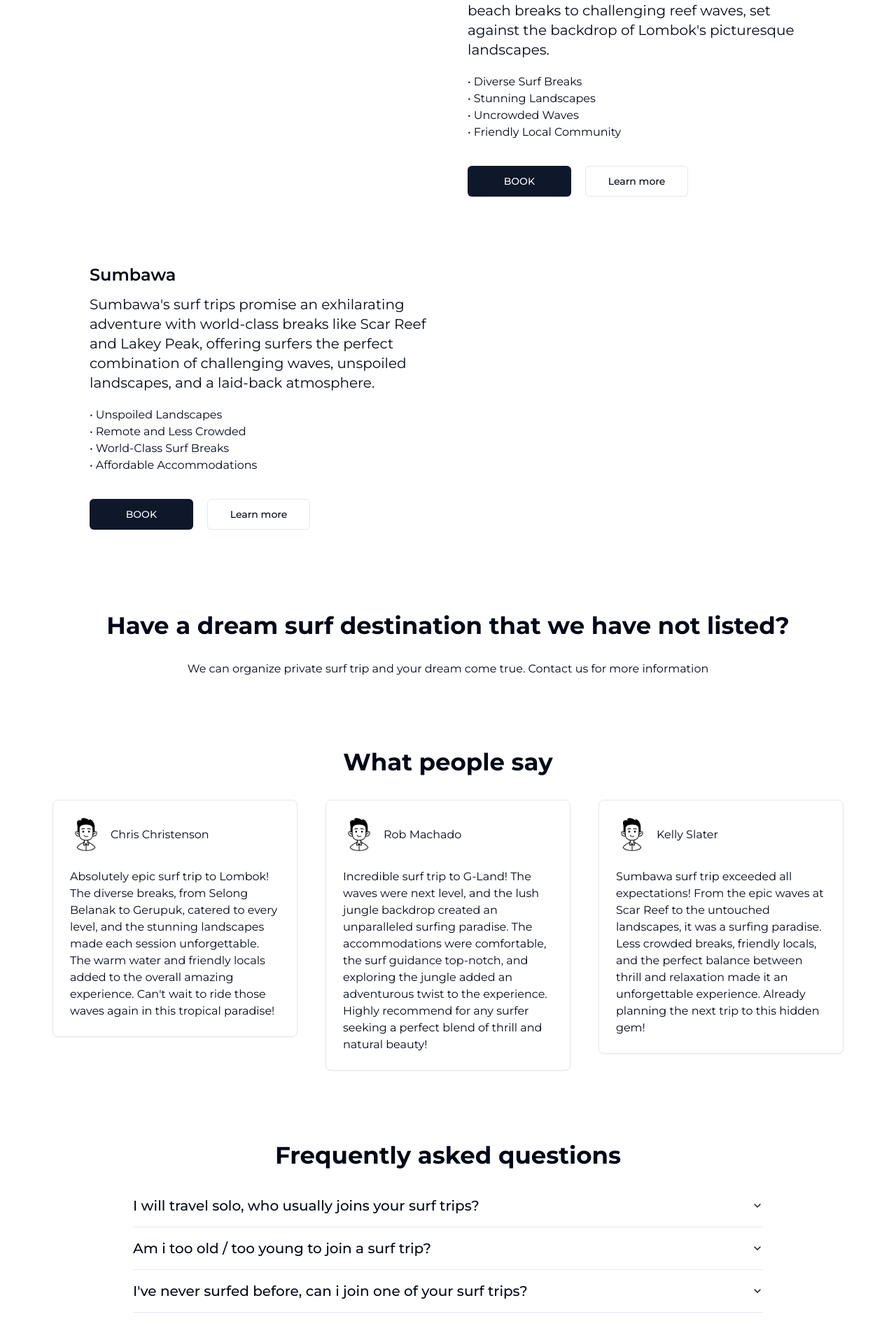
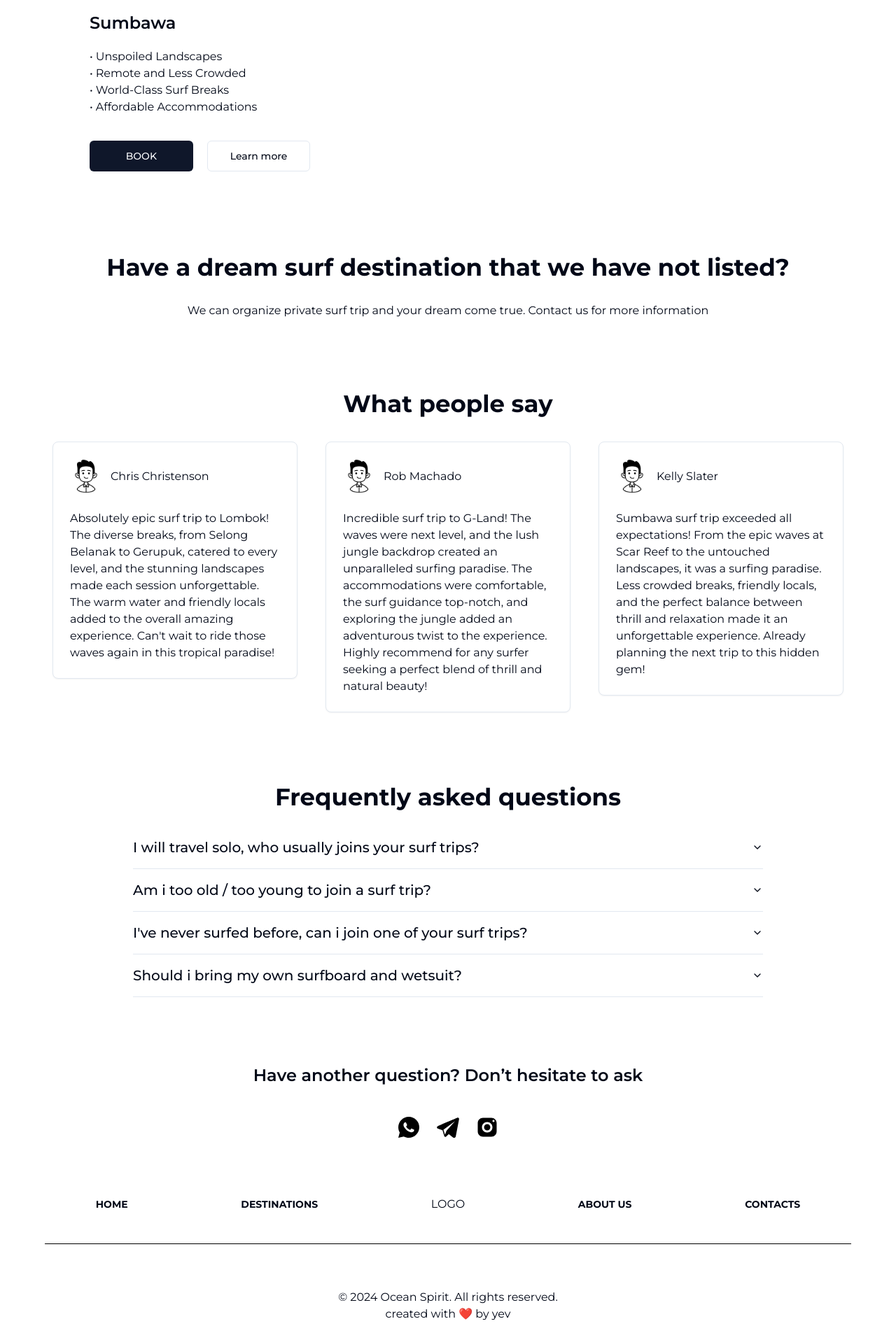
Before and after one commit to evaries/oceanspirit, a Next.js app: page / in a window 1280 px wide. Shown: the part 3102-4997 px from the top of the page at 70% size. Built offline with nearby package versions, Linux system fonts and the light colour scheme.

Commit message:
fixed footer p structure

```diff
--- a/app/layout/entities/destination.tsx
+++ b/app/layout/entities/destination.tsx
@@ -42,7 +42,7 @@ export const Destination: React.FC<DestinationProps> = ({
           }`}
         >
           <h3 className="subtitle-2 text-center md:text-left">{title}</h3>
-          <p className="p mt-3 text-center md:text-left">{description}</p>
+          {/* <p className="p mt-3 text-center md:text-left">{description}</p> */}
           <ul className="mt-5">
             {features.map((feature, index) => {
               return (
--- a/app/layout/widgets/footer.tsx
+++ b/app/layout/widgets/footer.tsx
@@ -33,15 +33,17 @@ export const Footer = () => {
           </nav>
           <div className="grid [grid-area:divider] mt-4 md:mt-7 h-[1px] bg-black max-w-full w-full" />
           <div className="grid [grid-area:terms] justify-center mt-12 mb-10">
-            <p className="text-center">
-              © {new Date().getFullYear()} Ocean Spirit. All rights reserved.
+            <div>
+              <p className="text-center">
+                © {new Date().getFullYear()} Ocean Spirit. All rights reserved.
+              </p>
               <p className="text-center">
                 created with ❤️ by{" "}
                 <a href="https://twitter.com/yev_henii" target="_blank">
                   yev
                 </a>
               </p>
-            </p>
+            </div>
           </div>
         </div>
       </div>
```
